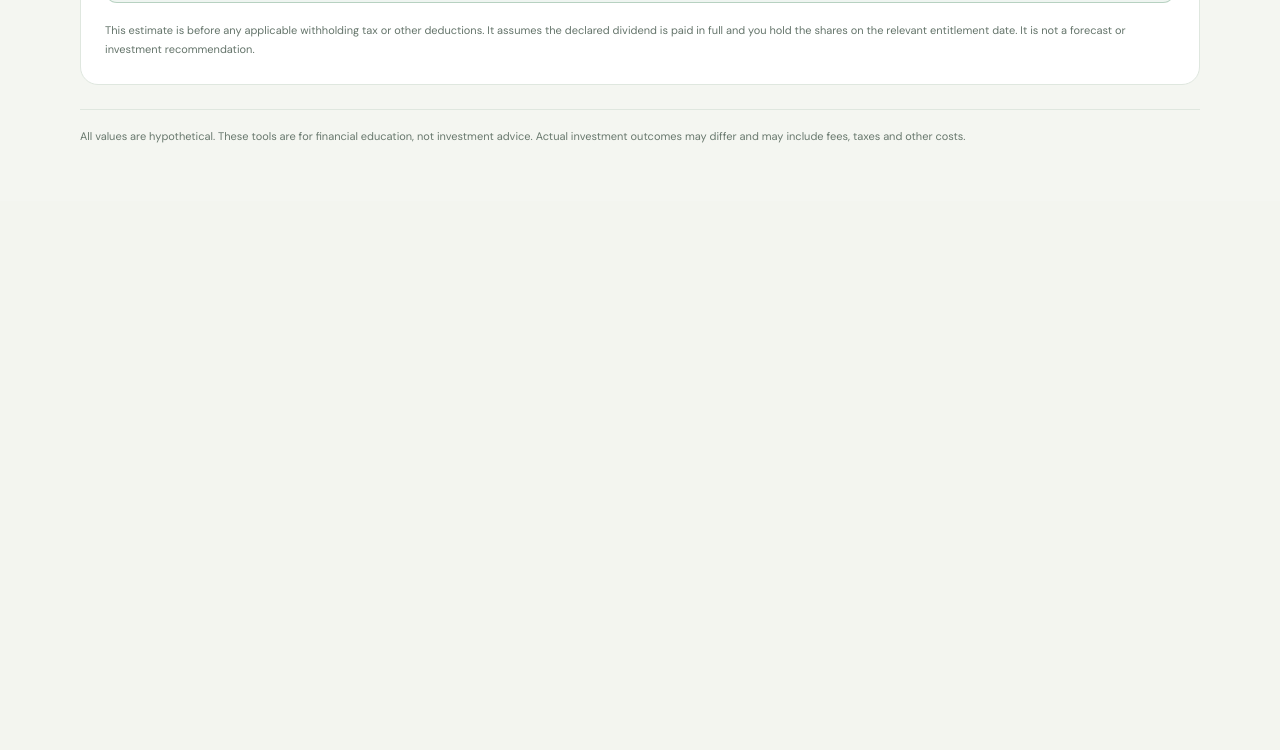
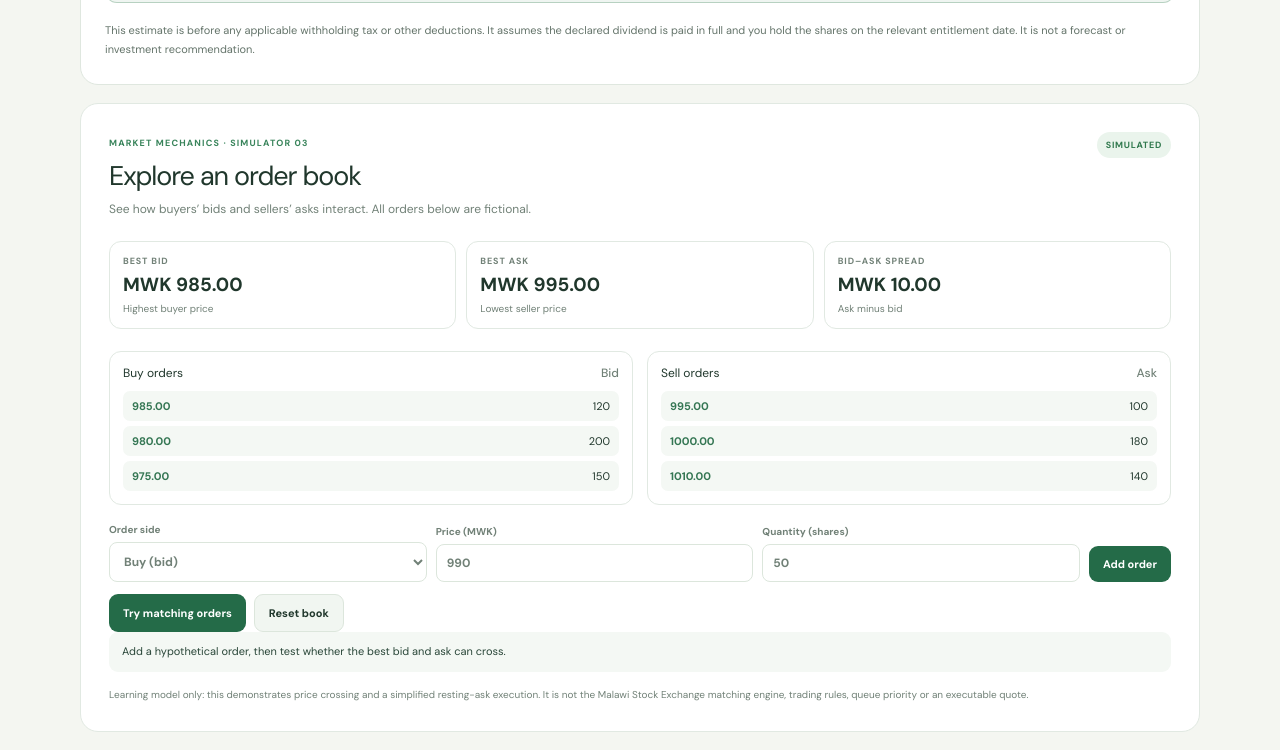
Before and after one commit to ZealotObryan/mse-data-intelligence, a Next.js app: page /academy/practice in a window 1280 px wide. Shown: the part 1300-2050 px from the top of the page. Before the commit the page ends 1501 px from the top, so only its background shows below. Built offline with nearby package versions, Linux system fonts and the light colour scheme.

Commit message:
Expand Practice Lab with market mechanics

```diff
--- a/src/app/academy/practice/page.tsx
+++ b/src/app/academy/practice/page.tsx
@@ -1,6 +1,8 @@
 import Link from "next/link";
 import InvestmentReturnSimulator from "@/components/academy/InvestmentReturnSimulator";
 import DividendCalculator from "@/components/academy/DividendCalculator";
+import OrderBookSimulator from "@/components/academy/OrderBookSimulator";
+import MarketFlowExplorer from "@/components/academy/MarketFlowExplorer";
 import styles from "./page.module.css";
 
 export const metadata = {
@@ -24,6 +26,8 @@ export default function AcademyPracticePage() {
       <div className={styles.tools}>
         <InvestmentReturnSimulator />
         <DividendCalculator />
+        <OrderBookSimulator />
+        <MarketFlowExplorer />
       </div>
       <footer className={styles.footer}>All values are hypothetical. These tools are for financial education, not investment advice. Actual investment outcomes may differ and may include fees, taxes and other costs.</footer>
     </main>
```
